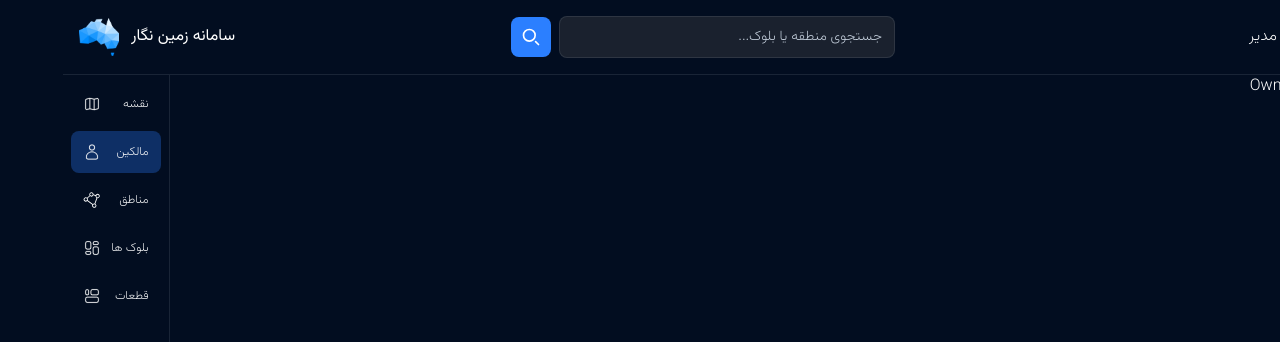
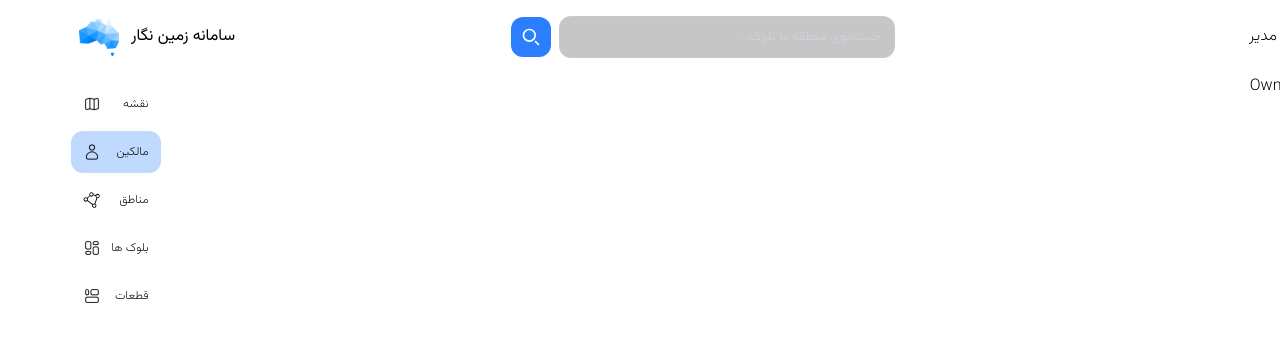
Before and after one commit to navid-nrz/zaminnegar-ui, a Next.js app: page /owners in a window 1280 px wide. Shown: the top 342 px of the page. Built offline with nearby package versions, Linux system fonts and the light colour scheme.

Commit message:
feat: introduce theme.css

```diff
--- a/src/app/globals.css
+++ b/src/app/globals.css
@@ -1,5 +1,5 @@
 @import "tailwindcss";
-
+@import "./theme.css";
 @font-face {
   font-family: "Vazirmatn";
   src: url("/fonts/Vazirmatn[wght].woff2") format("woff2");
@@ -9,24 +9,14 @@
   line-height: 2;
 }
 
-:root {
-  --primary-color: #020d20;
-}
-
 html {
   font-family: "Vazirmatn";
-}
-span {
-  display: inline-block;
 }
 
 body {
   font-family: "Vazirmatn";
-  font-weight: 200 !important;
-  background-color: var(--primary-color);
-  color: #fff;
+  font-weight: 200;
 }
-
 
 /* =========================================
    Dialog animations
@@ -93,7 +83,6 @@ body {
   }
 }
 
-
 /* =========================================
    Reduced motion accessibility
    ========================================= */
@@ -124,7 +113,8 @@ body {
       transform: translateY(100%);
     }
   }
-}.delete::before ,
+}
+.delete::before,
 .delete::after {
   content: "";
   position: absolute;
@@ -134,26 +124,26 @@ body {
   transition: transform 0.5s ease-in-out;
   z-index: -1;
 }
-.delete::before{
+.delete::before {
   transition: transform 0.3s ease-out;
   opacity: 0.4;
 }
 
-.delete:hover::before ,
+.delete:hover::before,
 .delete:hover::after {
   transform: translateY(0);
 }
 
-*::-webkit-scrollbar{
-    width: 5px;
+*::-webkit-scrollbar {
+  width: 5px;
   background-color: transparent;
 }
 
-*::-webkit-scrollbar-track{
+*::-webkit-scrollbar-track {
   background: transparent;
 }
 
-*::-webkit-scrollbar-thumb{
+*::-webkit-scrollbar-thumb {
   background-color: #005e9d;
   border-radius: 10px;
 }
--- /dev/null
+++ b/src/app/theme.css
@@ -0,0 +1,260 @@
+@import "tailwindcss";
+
+/* =========================================
+   THEME SWITCHING
+========================================= */
+
+@custom-variant dark (&:where([data-theme="dark"], [data-theme="dark"] *));
+
+:root {
+  color-scheme: light dark;
+
+  /* Surfaces */
+  --app-bg: light-dark(#f1f5f9, #071426);
+  --app-surface: light-dark(#ffffff, #0b1f35);
+  --app-surface-raised: light-dark(#f8fafc, #102b48);
+  --app-surface-muted: light-dark(#e2e8f0, #183653);
+
+  /* Borders */
+  --app-border: light-dark(#d4dce6, rgb(47, 62, 104));
+  --app-border-strong: light-dark(#64748b, #476581);
+
+  /* Text */
+  --app-text: light-dark(#0f172a, #e2e8f0);
+  --app-text-secondary: light-dark(#334155, #cbd5e1);
+  --app-text-muted: light-dark(#64748b, #94a3b8);
+
+  /* Actions */
+  --app-primary: light-dark(#1d4ed8, #2563eb);
+  --app-on-primary: #ffffff;
+
+  --app-success: light-dark(#047857, #047857);
+  --app-on-success: #ffffff;
+
+  --app-error: light-dark(#b91c1c, #b91c1c);
+  --app-on-error: #ffffff;
+
+  --app-warning: #fbbf24;
+  --app-on-warning: #422006;
+
+  --app-info: light-dark(#0369a1, #0369a1);
+  --app-on-info: #ffffff;
+
+  /* GIS */
+  --map-green: light-dark(#047857, #34d399);
+  --map-blue: light-dark(#1d4ed8, #60a5fa);
+  --map-yellow: light-dark(#b45309, #facc15);
+  --map-purple: light-dark(#7e22ce, #a78bfa);
+  --map-cyan: light-dark(#0e7490, #22d3ee);
+  --map-orange: light-dark(#c2410c, #fb923c);
+
+  /* =========================================
+     SURFACE HOVER
+  ========================================= */
+
+  --app-bg-hover: light-dark(
+    color-mix(in srgb, var(--app-bg) 90%, black),
+    color-mix(in srgb, var(--app-bg) 90%, white)
+  );
+
+  --app-surface-hover: light-dark(
+    color-mix(in srgb, var(--app-surface) 90%, black),
+    color-mix(in srgb, var(--app-surface) 90%, white)
+  );
+
+  --app-surface-raised-hover: light-dark(
+    color-mix(in srgb, var(--app-surface-raised) 90%, black),
+    color-mix(in srgb, var(--app-surface-raised) 90%, white)
+  );
+
+  --app-surface-muted-hover: light-dark(
+    color-mix(in srgb, var(--app-surface-muted) 90%, black),
+    color-mix(in srgb, var(--app-surface-muted) 90%, white)
+  );
+
+  /* =========================================
+     BORDER HOVER
+  ========================================= */
+
+  --app-border-hover: light-dark(
+    color-mix(in srgb, var(--app-border) 85%, black),
+    color-mix(in srgb, var(--app-border) 85%, white)
+  );
+
+  --app-border-strong-hover: light-dark(
+    color-mix(in srgb, var(--app-border-strong) 85%, black),
+    color-mix(in srgb, var(--app-border-strong) 85%, white)
+  );
+
+  /* =========================================
+     TEXT HOVER
+  ========================================= */
+
+  --app-text-hover: light-dark(
+    color-mix(in srgb, var(--app-text) 90%, black),
+    color-mix(in srgb, var(--app-text) 90%, white)
+  );
+
+  --app-text-secondary-hover: light-dark(
+    color-mix(in srgb, var(--app-text-secondary) 90%, black),
+    color-mix(in srgb, var(--app-text-secondary) 90%, white)
+  );
+
+  --app-text-muted-hover: light-dark(
+    color-mix(in srgb, var(--app-text-muted) 90%, black),
+    color-mix(in srgb, var(--app-text-muted) 90%, white)
+  );
+
+  /* =========================================
+     ACTION HOVER
+  ========================================= */
+
+  --app-primary-hover: light-dark(
+    color-mix(in srgb, var(--app-primary) 88%, black),
+    color-mix(in srgb, var(--app-primary) 88%, white)
+  );
+
+  --app-success-hover: light-dark(
+    color-mix(in srgb, var(--app-success) 88%, black),
+    color-mix(in srgb, var(--app-success) 88%, white)
+  );
+
+  --app-error-hover: light-dark(
+    color-mix(in srgb, var(--app-error) 88%, black),
+    color-mix(in srgb, var(--app-error) 88%, white)
+  );
+
+  --app-warning-hover: light-dark(
+    color-mix(in srgb, var(--app-warning) 88%, black),
+    color-mix(in srgb, var(--app-warning) 88%, white)
+  );
+
+  --app-info-hover: light-dark(
+    color-mix(in srgb, var(--app-info) 88%, black),
+    color-mix(in srgb, var(--app-info) 88%, white)
+  );
+
+  /* =========================================
+     GIS HOVER
+  ========================================= */
+
+  --map-green-hover: light-dark(
+    color-mix(in srgb, var(--map-green) 85%, black),
+    color-mix(in srgb, var(--map-green) 85%, white)
+  );
+
+  --map-blue-hover: light-dark(
+    color-mix(in srgb, var(--map-blue) 85%, black),
+    color-mix(in srgb, var(--map-blue) 85%, white)
+  );
+
+  --map-yellow-hover: light-dark(
+    color-mix(in srgb, var(--map-yellow) 85%, black),
+    color-mix(in srgb, var(--map-yellow) 85%, white)
+  );
+
+  --map-purple-hover: light-dark(
+    color-mix(in srgb, var(--map-purple) 85%, black),
+    color-mix(in srgb, var(--map-purple) 85%, white)
+  );
+
+  --map-cyan-hover: light-dark(
+    color-mix(in srgb, var(--map-cyan) 85%, black),
+    color-mix(in srgb, var(--map-cyan) 85%, white)
+  );
+
+  --map-orange-hover: light-dark(
+    color-mix(in srgb, var(--map-orange) 85%, black),
+    color-mix(in srgb, var(--map-orange) 85%, white)
+  );
+}
+
+/* =========================================
+   TAILWIND COLOR REGISTRATION
+========================================= */
+
+@theme inline {
+  /* ---------------------------------------
+     SEMANTIC APPLICATION TOKENS
+  --------------------------------------- */
+
+  --color-background: var(--app-bg);
+  --color-surface: var(--app-surface);
+  --color-surface-raised: var(--app-surface-raised);
+  --color-surface-muted: var(--app-surface-muted);
+
+  --color-border: var(--app-border);
+  --color-border-strong: var(--app-border-strong);
+
+  --color-foreground: var(--app-text);
+  --color-foreground-secondary: var(--app-text-secondary);
+  --color-foreground-muted: var(--app-text-muted);
+
+  --color-action-primary: var(--app-primary);
+  --color-on-primary: var(--app-on-primary);
+
+  --color-action-success: var(--app-success);
+  --color-on-success: var(--app-on-success);
+
+  --color-action-error: var(--app-error);
+  --color-on-error: var(--app-on-error);
+
+  --color-action-warning: var(--app-warning);
+  --color-on-warning: var(--app-on-warning);
+
+  --color-action-info: var(--app-info);
+  --color-on-info: var(--app-on-info);
+
+  /* ---------------------------------------
+     GIS COLORS
+  --------------------------------------- */
+
+  --color-map-green: var(--map-green);
+  --color-map-blue: var(--map-blue);
+  --color-map-yellow: var(--map-yellow);
+  --color-map-purple: var(--map-purple);
+  --color-map-cyan: var(--map-cyan);
+  --color-map-orange: var(--map-orange);
+
+  /* SURFACE HOVER */
+  --color-background-hover: var(--app-bg-hover);
+  --color-surface-hover: var(--app-surface-hover);
+  --color-surface-raised-hover: var(--app-surface-raised-hover);
+  --color-surface-muted-hover: var(--app-surface-muted-hover);
+
+  /* BORDER HOVER */
+  --color-border-hover: var(--app-border-hover);
+  --color-border-strong-hover: var(--app-border-strong-hover);
+
+  /* TEXT HOVER */
+  --color-foreground-hover: var(--app-text-hover);
+  --color-foreground-secondary-hover: var(--app-text-secondary-hover);
+  --color-foreground-muted-hover: var(--app-text-muted-hover);
+
+  /* ACTION HOVER */
+  --color-action-primary-hover: var(--app-primary-hover);
+  --color-action-success-hover: var(--app-success-hover);
+  --color-action-error-hover: var(--app-error-hover);
+  --color-action-warning-hover: var(--app-warning-hover);
+  --color-action-info-hover: var(--app-info-hover);
+
+  /* GIS HOVER */
+  --color-map-green-hover: var(--map-green-hover);
+  --color-map-blue-hover: var(--map-blue-hover);
+  --color-map-yellow-hover: var(--map-yellow-hover);
+  --color-map-purple-hover: var(--map-purple-hover);
+  --color-map-cyan-hover: var(--map-cyan-hover);
+  --color-map-orange-hover: var(--map-orange-hover);
+}
+
+[class*="rounded"] {
+  --radius-xs: calc(0.125rem * 1.5);
+  --radius-sm: calc(0.25rem * 1.5);
+  --radius-md: calc(0.375rem * 1.5);
+  --radius-lg: calc(0.5rem * 1.5);
+  --radius-xl: calc(0.75rem * 1.5);
+  --radius-2xl: calc(1rem * 1.5);
+  --radius-3xl: calc(1.5rem * 1.5);
+  --radius-4xl: calc(2rem * 1.5);
+  corner-shape: squircle;
+}
```
